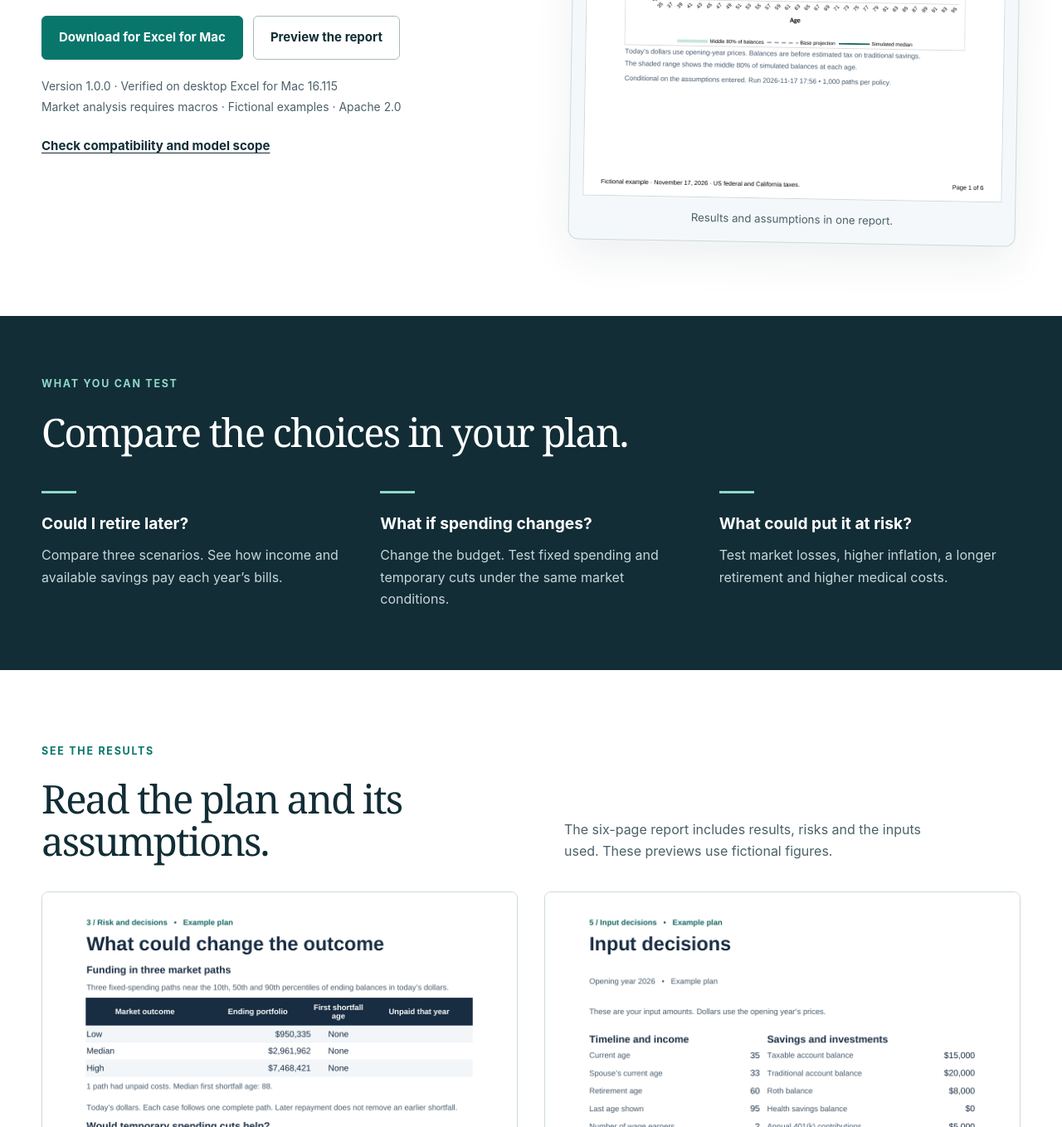
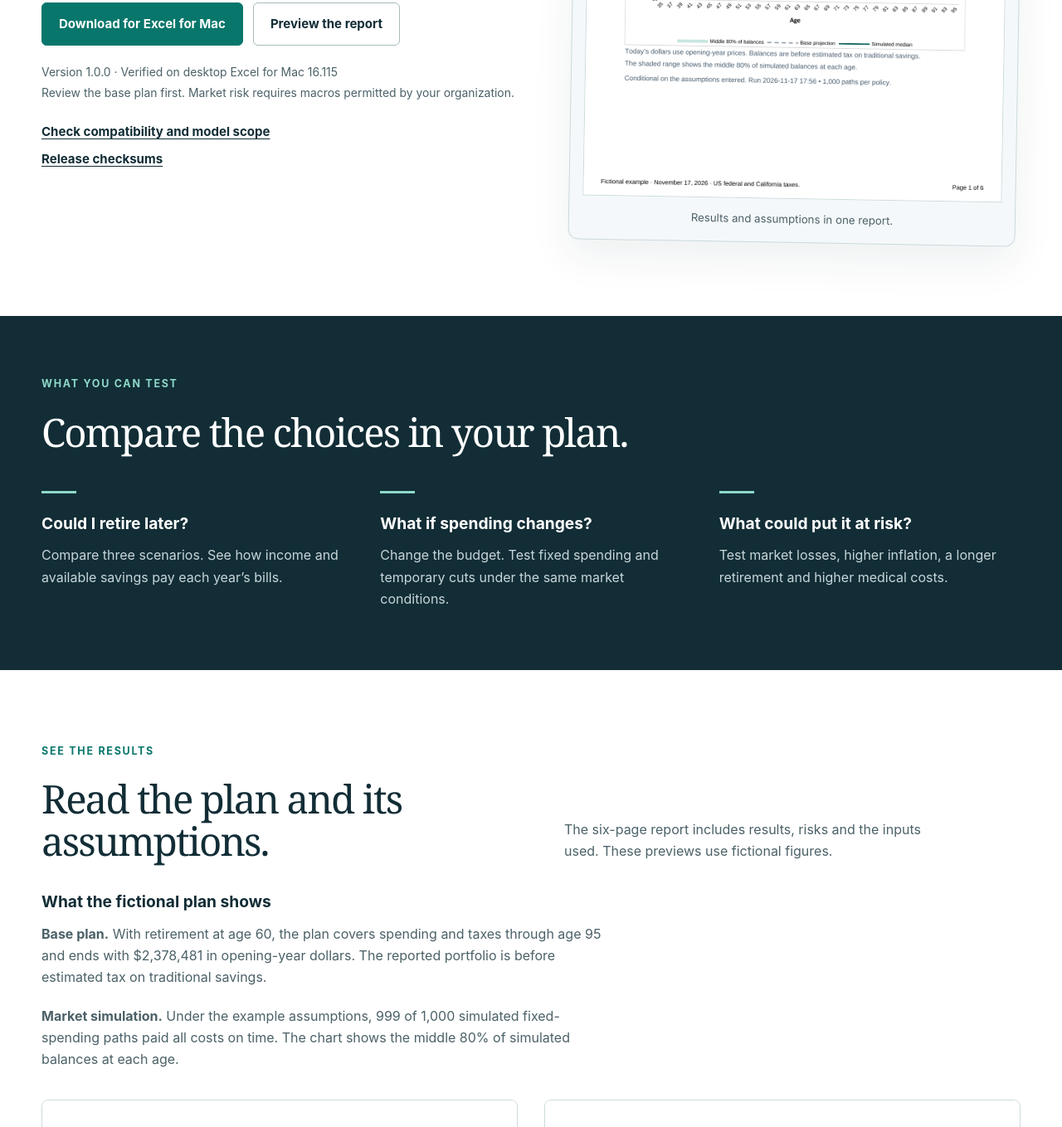
Before and after one commit to Jon-275/financial-model, a plain HTML site: page site/index.html in a window 1280 px wide. Shown: the part 621-1980 px from the top of the page at 83% size. Drawn offline with Linux system fonts and the light colour scheme; files whose address does not match are found by name.

Commit message:
Guide the fictional retirement comparison and report

```diff
--- a/site/index.html
+++ b/site/index.html
@@ -25,7 +25,7 @@
         <a href="https://github.com/Jon-275/financial-model">GitHub</a>
       </nav>
     </header>
-    <main id="main">
+    <main id="main" tabindex="-1">
       <section class="hero wrap">
         <div class="hero-copy">
           <p class="eyebrow">Retirement planner for Excel</p>
@@ -35,8 +35,9 @@
             <a class="button primary" href="downloads/retirement-model.xlsm" download>Download for Excel for Mac</a>
             <a class="button secondary" href="downloads/retirement-plan-example.pdf">Preview the report</a>
           </div>
-          <p class="requirements">Version 1.0.0 · Verified on desktop Excel for Mac 16.115<br>Market analysis requires macros · Fictional examples · Apache 2.0</p>
+          <p class="requirements">Version 1.0.0 · Verified on desktop Excel for Mac 16.115<br>Review the base plan first. Market risk requires macros permitted by your organization.</p>
           <a class="text-link" href="#compatibility">Check compatibility and model scope</a>
+          <a class="text-link checksum" href="https://github.com/Jon-275/financial-model/releases/download/v1.0.0/SHA256SUMS.txt">Release checksums</a>
         </div>
         <figure class="hero-report">
           <div class="report-label">
@@ -80,6 +81,11 @@
           </div>
           <p>The six-page report includes results, risks and the inputs used. These previews use fictional figures.</p>
         </div>
+        <div class="report-example">
+          <h3>What the fictional plan shows</h3>
+          <p><strong>Base plan.</strong> With retirement at age 60, the plan covers spending and taxes through age 95 and ends with $2,378,481 in opening-year dollars. The reported portfolio is before estimated tax on traditional savings.</p>
+          <p><strong>Market simulation.</strong> Under the example assumptions, 999 of 1,000 simulated fixed-spending paths paid all costs on time. The chart shows the middle 80% of simulated balances at each age.</p>
+        </div>
         <div class="report-grid">
           <figure>
             <a href="assets/market-risk.png">
@@ -113,11 +119,11 @@
           <ol class="steps">
             <li>
               <h3>Open a private copy</h3>
-              <p>Download the workbook, keep its .xlsm format and select the fictional example on Inputs.</p>
+              <p>Download the workbook and keep its .xlsm format. From Start Here, open Inputs and select Example plan.</p>
             </li>
             <li>
-              <h3>Review, then compare</h3>
-              <p>Read Summary. Try the later-retirement or lower-spending scenario and compare the base projection.</p>
+              <h3>Compare retirement ages</h3>
+              <p>Read the base plan on Summary. Return to Inputs, choose Retire at 65 and open Summary again. Check the planned retirement age and whether the bills are covered through age 95.</p>
             </li>
             <li>
               <h3>Explore market risk</h3>
@@ -125,7 +131,7 @@
             </li>
             <li>
               <h3>Keep your report</h3>
-              <p>Choose today’s or future dollars, then print Summary or save all six pages as a PDF.</p>
+              <p>Choose Dollar view on Summary. In File → Print, select Active Sheets with only Summary selected. Preview all six pages before printing or saving a PDF.</p>
             </li>
           </ol>
         </div>
--- a/site/styles.css
+++ b/site/styles.css
@@ -168,6 +168,10 @@ p {
   font-weight:650;
   font-size:.94rem;
 }
+.checksum {
+  display:block;
+  margin-top:8px;
+}
 .hero-report {
   padding:16px;
   background:var(--paper);
@@ -241,6 +245,13 @@ p {
 }
 .section-heading .eyebrow {
   margin-bottom:22px;
+}
+.report-example {
+  max-width:680px;
+  margin-bottom:35px;
+}
+.report-example p:last-child {
+  margin-bottom:0;
 }
 .report-grid {
   display:grid;
```
Also changed, not shown: 5 other files.
